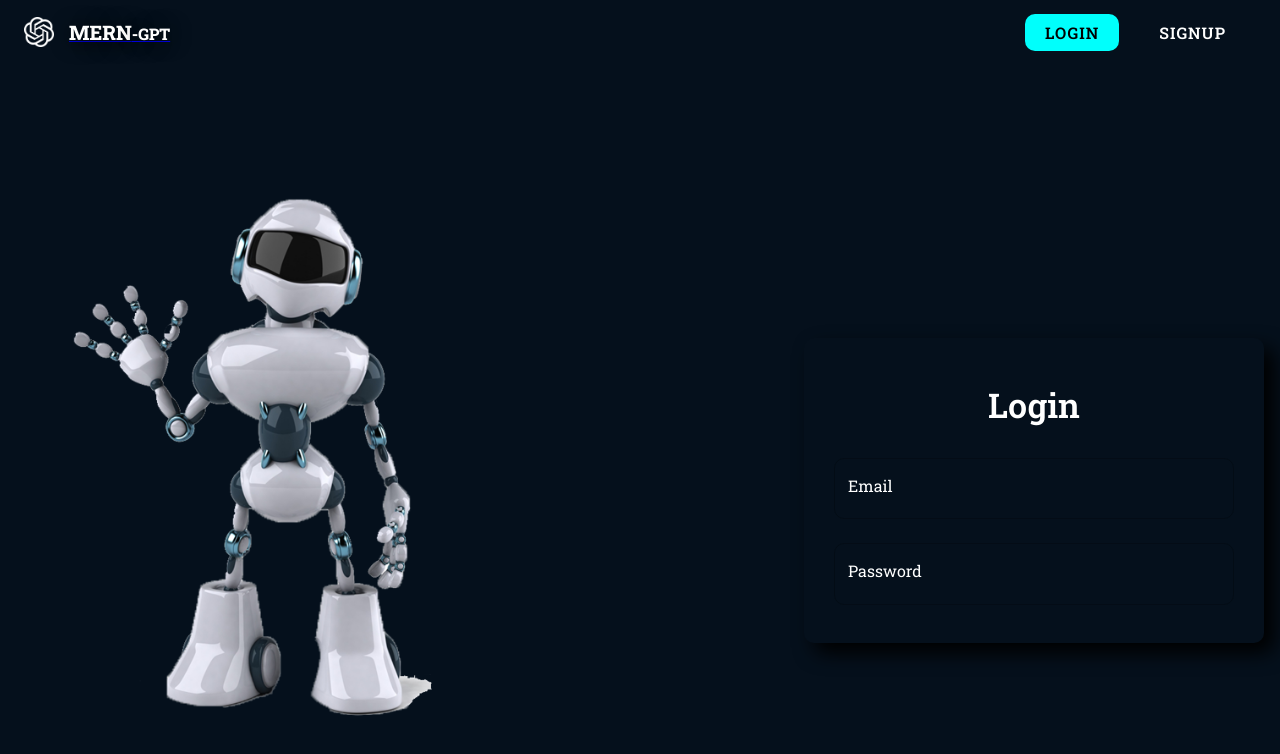
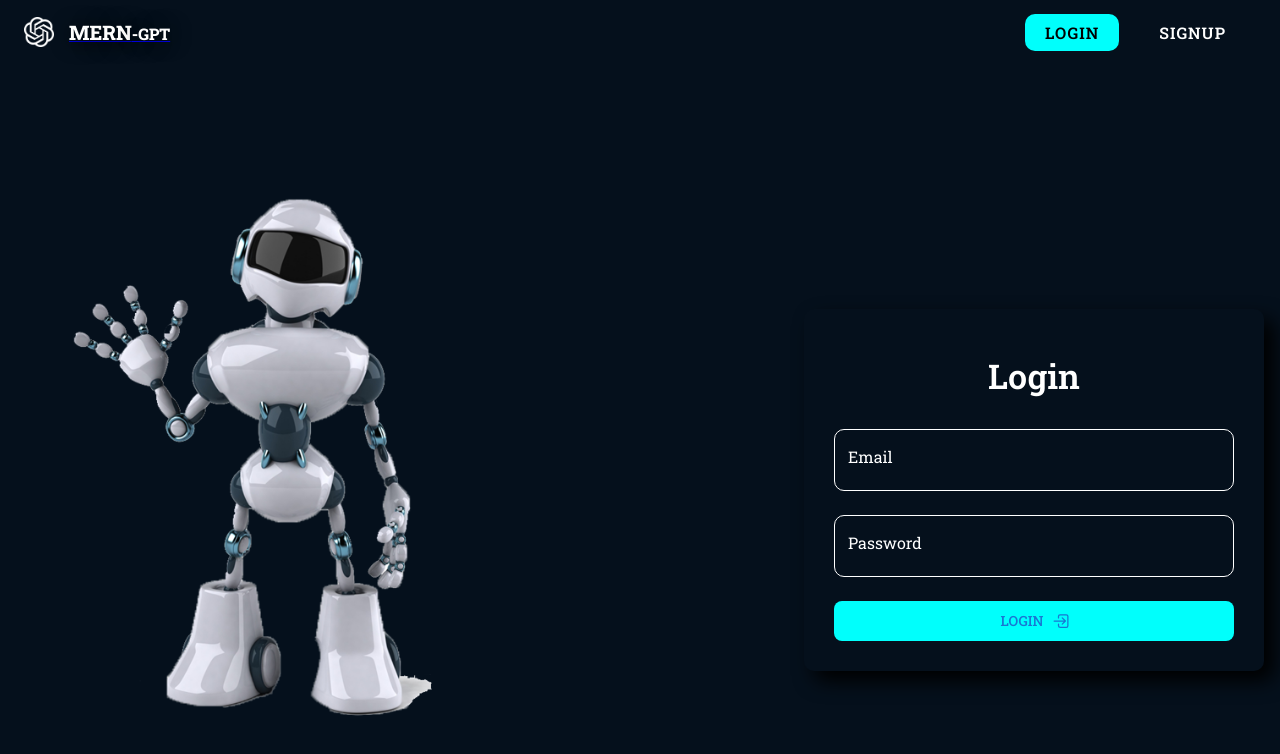
Before and after one commit to bansalpratham/AI-ChatBot, a React (Vite) app in the folder frontend/: page /login in a window 1280 px wide. Shown: the top 754 px of the page. Built offline with nearby package versions, Linux system fonts and the light colour scheme.

Commit message:
feat: add axios dependency and implement login form submission with button

```diff
--- a/frontend/package.json
+++ b/frontend/package.json
@@ -13,6 +13,7 @@
     "@emotion/react": "^11.14.0",
     "@emotion/styled": "^11.14.1",
     "@mui/material": "^9.4.0",
+    "axios": "^1.20.0",
     "react": "^19.2.8",
     "react-dom": "^19.2.8",
     "react-hot-toast": "^2.6.0",
--- a/frontend/src/index.css
+++ b/frontend/src/index.css
@@ -22,3 +22,6 @@ html,body{
     text-decoration: none;
     letter-spacing: 1px;
 }
+.MuiOutlinedInput-input-root.Mui-focused,.MuiOutlinedInput-notchedOutline {
+  border-color: white !important;
+}
--- a/frontend/src/pages/Login.tsx
+++ b/frontend/src/pages/Login.tsx
@@ -1,7 +1,17 @@
-import { Box, Typography } from '@mui/material'
+import { Box, Typography , Button } from '@mui/material'
 import CustomizedInput from '../components/shared/CustomizedInput'
+import { RiLoginCircleLine } from "react-icons/ri";
+import { IoLogInOutline } from "react-icons/io5";
 
 function Login() {
+  const handleSubmit = (e:React.FormEvent<HTMLFormElement>)=>{
+    e.preventDefault();
+
+    const formData = new FormData(e.currentTarget);
+    const email = formData.get("email");
+    const password = formData.get("password");
+    console.log(email,password)
+  }
   return (
     <Box sx={{ width: '100%', height: '100%', display: 'flex', flex: 1 }}>
       <Box sx={{ p: 8, mt: 8, display: { md: 'flex', sm: 'none', xs: 'none' } }}>
@@ -18,7 +28,9 @@ function Login() {
           mt: 16,
         }}
       >
-        <form style={{ margin: 'auto', padding: '30px', boxShadow: '10px 10px 20px #000', borderRadius: '10px', border: 'none' }}>
+        <form
+        onSubmit={(handleSubmit)}
+        style={{ margin: 'auto', padding: '30px', boxShadow: '10px 10px 20px #000', borderRadius: '10px', border: 'none' }}>
               <Box
              sx={{
               display:"flex",
@@ -30,6 +42,7 @@ function Login() {
               </Typography>
               <CustomizedInput type='email' name='email' label='Email' />
               <CustomizedInput type='password' name='password' label='Password' />
+             <Button  type='submit' sx={{px:2,py:1,mt:2,width:"400px",borderRadius:2,bgcolor:"#00fffc",":hover":{bgcolor:"white",color:"black"}}} endIcon={<IoLogInOutline/>} >Login</Button>
              </Box>
             </form>
       </Box>
```
Also changed, not shown: 1 other file (tests, documents, lock files or other folders).
